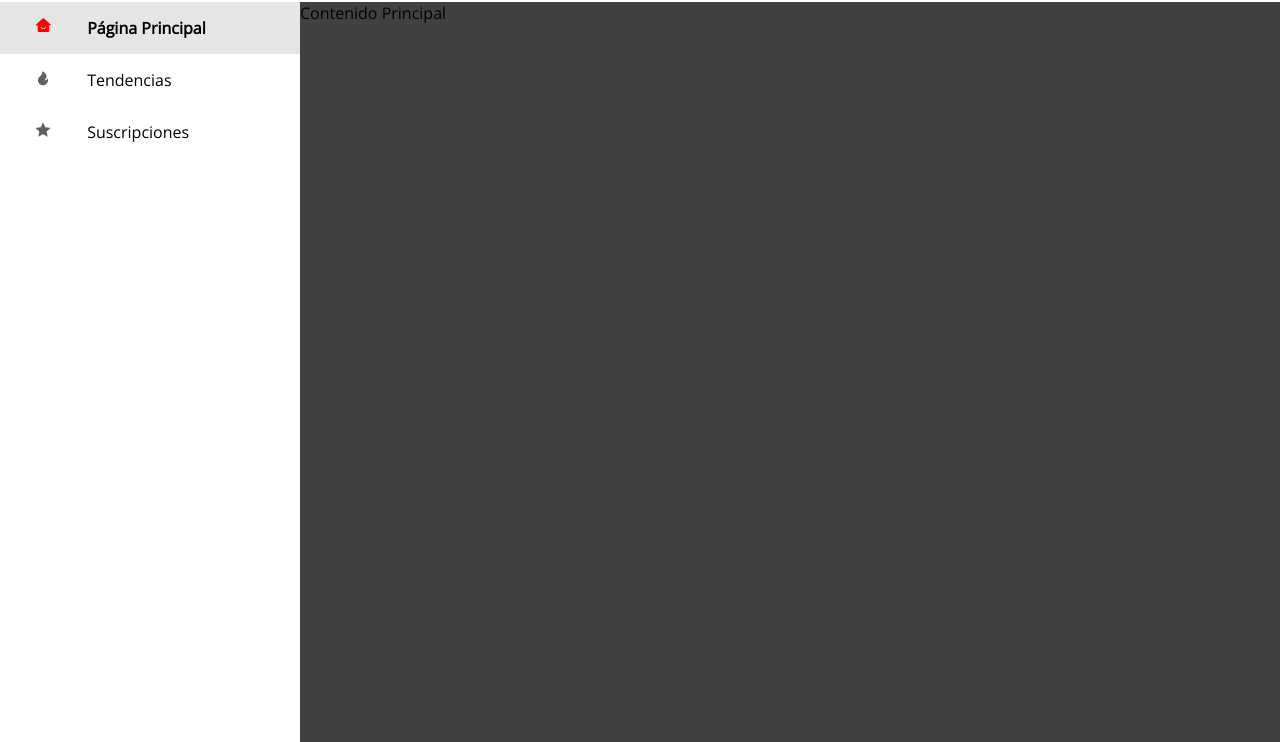
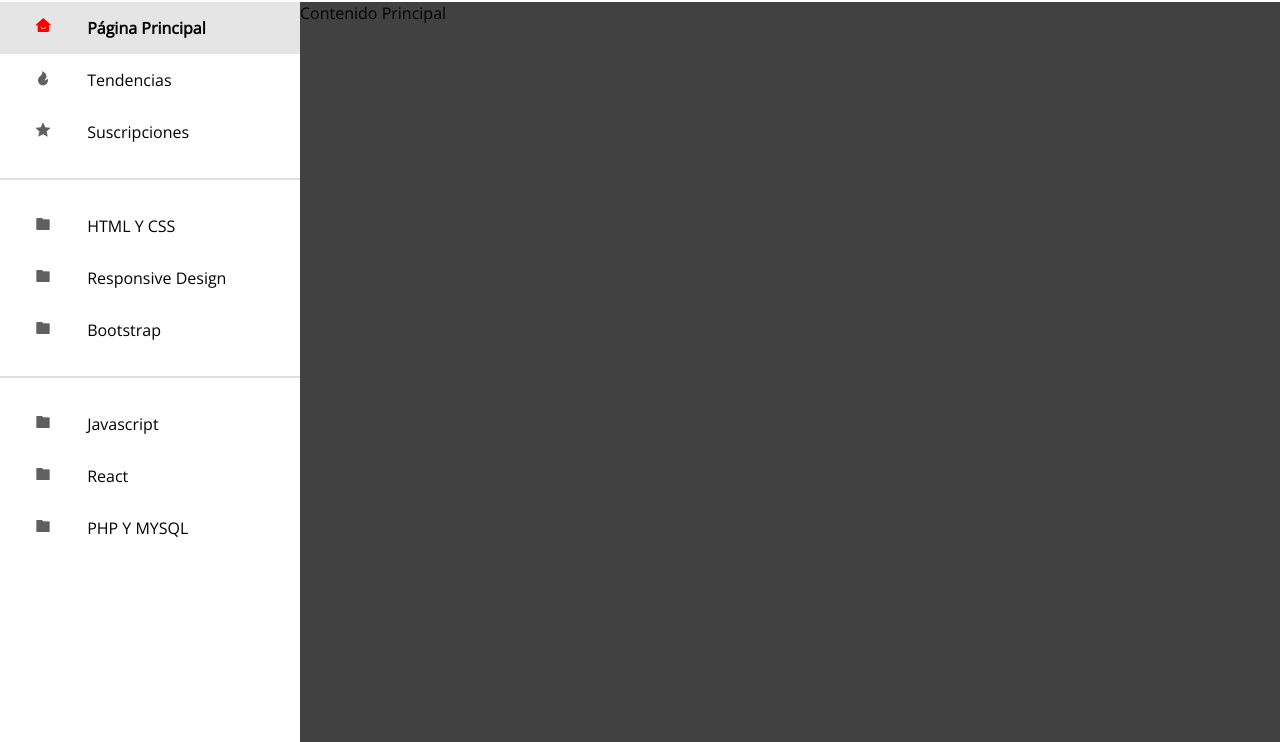
Before and after one commit to Erik161/-YouTube-homepage-with-html-css-flexbox-and-GRID, a plain HTML site: page index.html in a window 1280 px wide. Shown: the part 58-800 px from the top of the page. Drawn offline with nearby package versions, Linux system fonts and the light colour scheme.

Commit message:
style css class| Menu-lateral|

```diff
--- a/CSS/style.css
+++ b/CSS/style.css
@@ -186,6 +186,16 @@ a {
 }
 
 
+.menu-lateral hr{
+	margin: 20px 0;
+	border: 1px solid #dfdfdf;
+}
+
+
+
+
+
+
 
 .main{
     grid-area: contenido;/*Indicamos en grid que esta es la area contenido */
--- a/index.html
+++ b/index.html
@@ -39,6 +39,14 @@
         <a href="#" class="active"><i class="ri ri-home-smile-fill"></i> Página Principal</a>
         <a href="#"><i class="ri ri-fire-fill"></i> Tendencias</a>
         <a href="#"><i class="ri ri-star-fill"></i> Suscripciones</a>
+        <hr>
+        <a href="#"><i class="ri ri-folder-fill"></i> HTML Y CSS </a>
+        <a href="#"><i class="ri ri-folder-fill"></i> Responsive Design</a>
+        <a href="#"><i class="ri ri-folder-fill"></i> Bootstrap</a>
+        <hr>
+        <a href="#"><i class="ri ri-folder-fill"></i> Javascript</a>
+        <a href="#"><i class="ri ri-folder-fill"></i> React</a>
+        <a href="#"><i class="ri ri-folder-fill"></i> PHP Y MYSQL</a>
     </nav>
 
     <main class="main">Contenido Principal</main>
```
